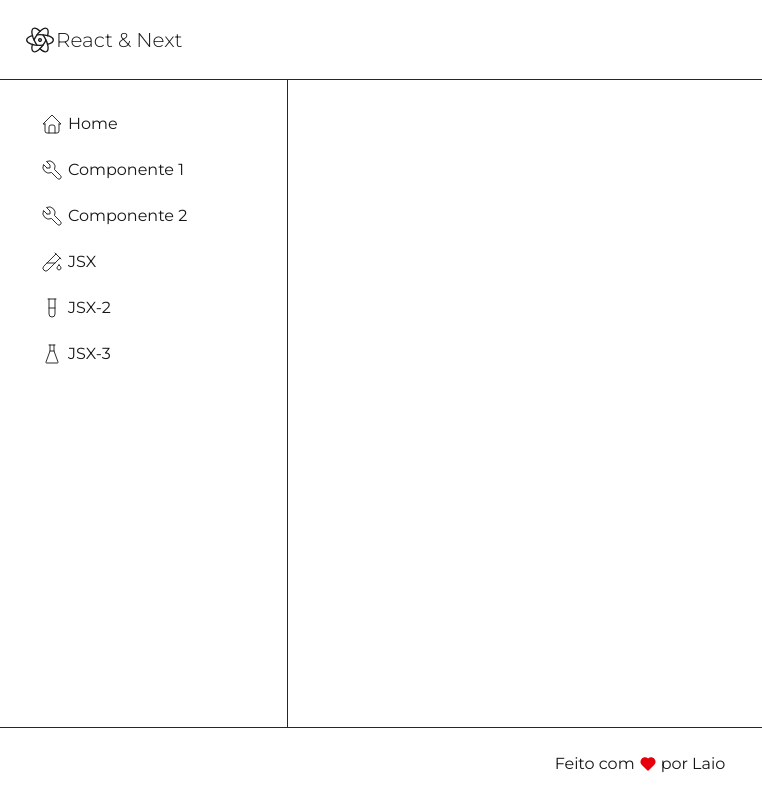
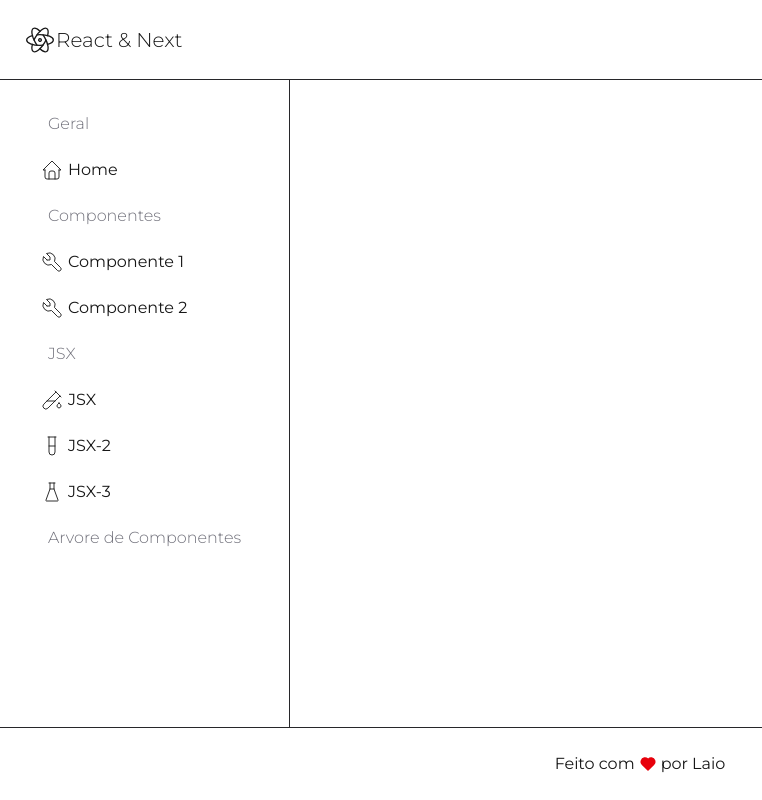
Before and after one commit to LaioGabriel/Estudando-React-e-NEXT, a Next.js app: page /teste/comp-02 in a window 1280 px wide. Shown: the whole page, without its empty margins (0-762 px from the left). Built offline with nearby package versions, Linux system fonts and the light colour scheme.

Commit message:
Refatora componentes e estilos: ajusta classes CSS, adiciona MenuLabel e reorganiza estrutura de layout

```diff
--- a/app/globals.css
+++ b/app/globals.css
@@ -28,7 +28,7 @@ body {
 
 
 .caixa{
-@apply flex flex-col justify-center items-center w-screen h-screen ;
+@apply flex flex-col justify-center items-center    ;
 
 }
 
--- a/app/layout.tsx
+++ b/app/layout.tsx
@@ -1,6 +1,7 @@
 import type { Metadata } from "next";
 import "./globals.css";
 import {Montserrat} from 'next/font/google';
+import Pagina from "@/components/template/Pagina";
 
 
 export const metadata: Metadata = {
@@ -23,9 +24,10 @@ export default function RootLayout({
   return (
     <html lang="pt-br">
       <body
-        className={font.className}
-      >
-        {children}
+        className={font.className}>
+          <Pagina>
+            {children}
+          </Pagina>
       </body>
     </html>
   );
--- a/app/teste/comp-01/page.tsx
+++ b/app/teste/comp-01/page.tsx
@@ -10,7 +10,7 @@ export default function Jsx4(){
     ]
 
     return(
-        <div className="caixa">
+        <div className="flex flex-col h-screen items-center justify-center">
             <div className="exercicio">
                 <h1>Criando Componentes</h1>
                 <div className="conteudo">
--- a/app/teste/comp-02/page.tsx
+++ b/app/teste/comp-02/page.tsx
@@ -10,11 +10,11 @@ export default function Jsx4(){
 
       <div>
 
-      <Pagina >
+
         <h1 className="font-semibold text-white">
           Teste de Página JSX 4
         </h1>
-      </Pagina>
+
 
 
       </div>
--- a/components/template/AreaLateral.tsx
+++ b/components/template/AreaLateral.tsx
@@ -7,7 +7,7 @@ export interface AreaLateralProps{
 
 export default function AreaLateral(props: AreaLateralProps){
     return(
-        <aside className="p-6 w-72 border-r border-zinc-800 ">
+        <aside className="p-6 min-w-72 border-r border-zinc-800 ">
             {props.children}
         </aside>
 
--- /dev/null
+++ b/components/template/MenuLabel.tsx
@@ -0,0 +1,7 @@
+export default function MenuLabel(props: { children: string }) {
+  return (
+    <span className="text-zinc-500 font-light px-6 py-2">
+      {props.children}
+    </span>
+  );
+}
--- a/components/template/Pagina.tsx
+++ b/components/template/Pagina.tsx
@@ -5,6 +5,7 @@ import MenuItem from "./MenuItem";
 import Cabecalho from "./Cabecalho";
 import Rodape from "./Rodape";
 import { IconFlask, IconHome, IconTestPipe, IconTestPipe2, IconTool } from "@tabler/icons-react";
+import MenuLabel from "./MenuLabel";
 
 
 export interface PaginaProps {
@@ -17,13 +18,16 @@ export default function Pagina(props: PaginaProps) {
       <div className="flex flex-1">
         <AreaLateral>
           <Menu>
+             <MenuLabel>Geral</MenuLabel>
             <MenuItem texto="Home" link="/" icone={IconHome} />
+            <MenuLabel>Componentes</MenuLabel>
             <MenuItem texto="Componente 1" link="/teste/comp-01" icone={IconTool} />
             <MenuItem texto="Componente 2" link="/teste/comp-02" icone={IconTool} />
+            <MenuLabel>JSX</MenuLabel>
             <MenuItem texto="JSX" link="/teste/jsx" icone={IconTestPipe} />
             <MenuItem texto="JSX-2" link="/teste/jsx-2" icone={IconTestPipe2} />
             <MenuItem texto="JSX-3" link="/teste/jsx-3" icone={IconFlask} />
-
+            <MenuLabel>Arvore de Componentes</MenuLabel>
           </Menu>
         </AreaLateral>
 
```
Also changed, not shown: components/template/LogoAlternativa.tsx (renamed from components/template/LogoAlternativa.jsx).
